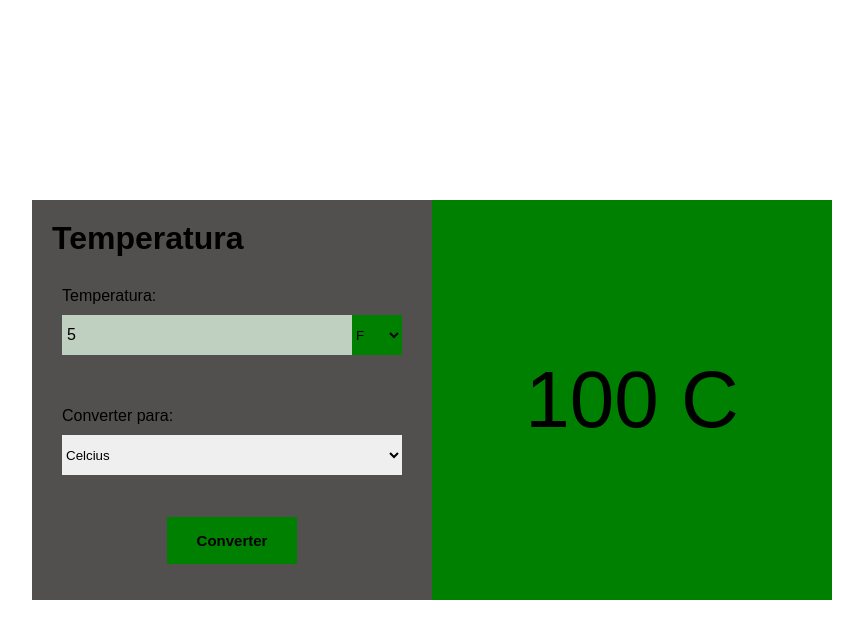
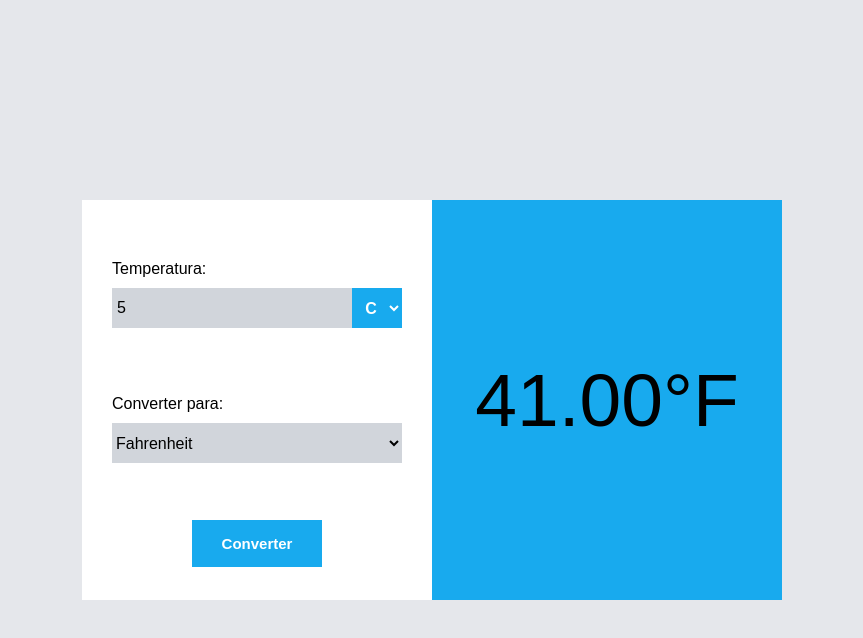
Before and after one commit to ezekuiel100/Conversor-temperatura, a plain HTML site: page index.html in a window 1280 px wide. Both pictures are taken after typing "5" into the empty fields and a click on the button "Converter". Shown: the whole page, without its empty margins (208-1071 px from the left). Drawn offline with Linux system fonts and the light colour scheme.

Commit message:
New commit

```diff
--- a/index.html
+++ b/index.html
@@ -9,29 +9,35 @@
   <body>
     <main>
       <div class="converter">
-        <h1>Temperatura</h1>
         <div class="de">
           <span>Temperatura:</span>
           <div class="temp">
-            <input type="number" name="" id="" />
-            <select>
-              <option>F</option>
+            <input
+              type="number"
+              name=""
+              id="temperatura"
+              placeholder="Digite temperatura"
+            />
+            <select class="deTemp">
+              <option value="C">C</option>
+              <option value="F">F</option>
+              <option value="K">K</option>
             </select>
           </div>
         </div>
 
         <div class="para">
           <span>Converter para:</span>
-          <select>
-            <option>Celcius</option>
-            <option>Farenhith</option>
-            <option>CC</option>
+          <select class="paraTemp">
+            <option value="F">Fahrenheit</option>
+            <option value="K">Kelvin</option>
+            <option value="C">Celsius</option>
           </select>
         </div>
         <button>Converter</button>
       </div>
 
-      <div class="temperatura">100 C</div>
+      <div class="resultado">100 C</div>
     </main>
     <script src="script.js"></script>
   </body>
--- a/script.js
+++ b/script.js
@@ -0,0 +1,44 @@
+let temperatura = document.querySelector("#temperatura");
+const botaoConverter = document.querySelector("button");
+let deTemp = document.querySelector(".deTemp");
+let paraTemp = document.querySelector(".paraTemp");
+let resultado = document.querySelector(".resultado");
+
+botaoConverter.addEventListener("click", () => {
+  let unidade = deTemp.value + paraTemp.value;
+  converterTemperatura(unidade, temperatura.value);
+});
+
+function converterTemperatura(unidade, temperatura) {
+  let temp;
+  temperatura = Number(temperatura);
+
+  switch (unidade) {
+    case "CF":
+      temp = (temperatura * 9) / 5 + 32;
+      resultado.textContent = `${temp.toFixed(2)}°${paraTemp.value}`;
+      break;
+    case "FC":
+      temp = (temperatura - 32) * (5 / 9);
+      resultado.textContent = `${temp.toFixed(2)}°${paraTemp.value}`;
+      break;
+    case "CK":
+      temp = temperatura + 273.15;
+      resultado.textContent = `${temp.toFixed(2)}°${paraTemp.value}`;
+      break;
+    case "FK":
+      temp = (temperatura - 32) * (5 / 9) + 273.15;
+      resultado.textContent = `${temp.toFixed(2)}°${paraTemp.value}`;
+      break;
+    case "KC":
+      temp = temperatura - 273.15;
+      resultado.textContent = `${temp.toFixed(2)}°${paraTemp.value}`;
+      break;
+    case "KF":
+      temp = (temperatura - 273.15) * (9 / 5) + 32;
+      resultado.textContent = `${temp.toFixed(2)}°${paraTemp.value}`;
+      break;
+    default:
+      resultado.textContent = `${temperatura}°${paraTemp.value}`;
+  }
+}
--- a/style.css
+++ b/style.css
@@ -8,6 +8,7 @@
 body {
   height: 100vh;
   display: grid;
+  background-color: #e5e7eb;
   justify-content: center;
   align-items: center;
 }
@@ -19,10 +20,10 @@ main {
 .converter {
   display: flex;
   flex-direction: column;
-  gap: 20px;
+  gap: 35px;
   padding: 20px;
-  background-color: rgb(82, 79, 79);
-  width: 400px;
+  background-color: #fff;
+  width: 350px;
 }
 
 .converter input,
@@ -30,11 +31,16 @@ select {
   height: 40px;
   outline: none;
   border: none;
+  background-color: #d1d5db;
 }
 
 .temp select {
   width: 50px;
-  background-color: green;
+  background-color: #18aaee;
+  text-align: center;
+  font-size: 16px;
+  color: #fff;
+  font-weight: bold;
 }
 
 .temp {
@@ -44,20 +50,24 @@ select {
 
 .temp input {
   flex-grow: 1;
-  background-color: rgb(192, 208, 192);
+
   padding: 5px;
   font-size: 16px;
 }
 
-.temperatura {
-  background-color: green;
-  width: 400px;
+.resultado {
+  background-color: #18aaee;
+  width: 350px;
   height: 400px;
   padding: 20px;
   display: flex;
   justify-content: center;
   align-items: center;
-  font-size: 80px;
+  font-size: 75px;
+}
+
+.de {
+  margin-top: 30px;
 }
 
 .de,
@@ -69,6 +79,10 @@ select {
   height: 100px;
 }
 
+.para select {
+  font-size: 16px;
+}
+
 button {
   flex-grow: 0;
   width: 130px;
@@ -77,5 +91,7 @@ button {
   border: none;
   padding: 15px;
   align-self: center;
-  background-color: green;
+  background-color: #18aaee;
+  color: #fff;
+  cursor: pointer;
 }
```
